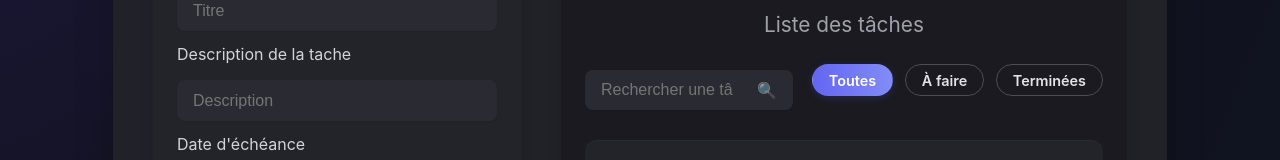
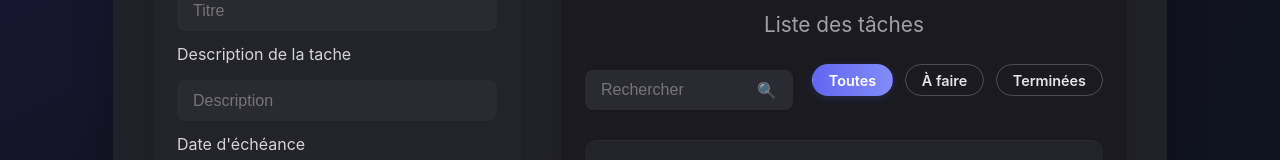
Before and after one commit to mlft9/projet-framework-js, a React app: page / in a window 1280 px wide. Shown: the part 462-622 px from the top of the page. Built offline with nearby package versions, Linux system fonts and the light colour scheme; the HTML template or start-up script is replaced by a standard one.

Commit message:
edit message

```diff
--- a/src/components/RechercheTaches.tsx
+++ b/src/components/RechercheTaches.tsx
@@ -17,8 +17,8 @@ export function RechercheTaches({ valeur, onRechercheChange }: RechercheTachesPr
         type="search"
         value={valeur}
         onChange={handleChange}
-        placeholder="Rechercher une tâche..."
-        aria-label="Rechercher une tâche"
+        placeholder="Rechercher"
+        aria-label="Rechercher"
       />
     </div>
   );
```
